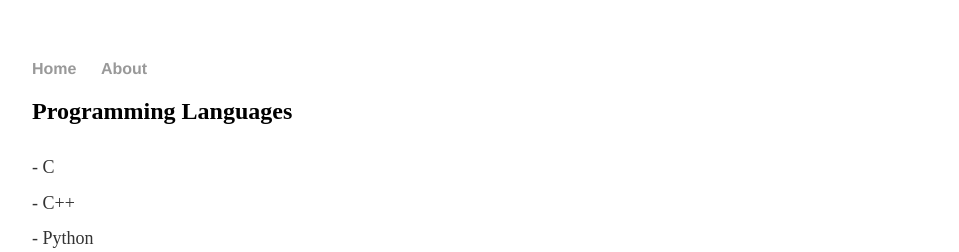
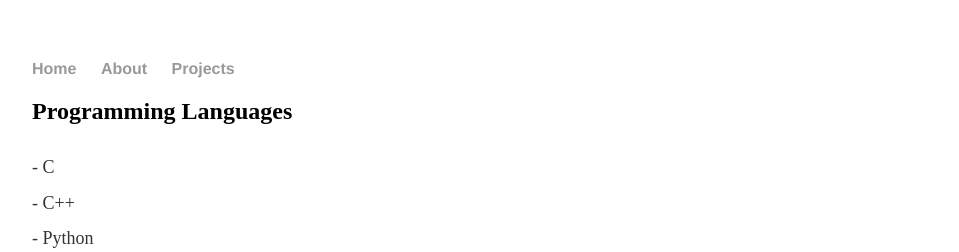
Before and after one commit to Winnie-Zheng/winnie-zheng.github.io, a Jekyll site: the page built from About/index.html, in a window 1280 px wide. Shown: the top 252 px of the page, without its empty margins (160-1119 px from the left). Built offline with Jekyll 4.4.1, drawn with Linux system fonts in a browser that asks for light colours.

Commit message:
Update default.html

```diff
--- a/_layouts/default.html
+++ b/_layouts/default.html
@@ -10,6 +10,7 @@
 	    		<ul>
 	        		<li><a href="/">Home</a></li>
 		        	<li><a href="/About">About</a></li>
+				<li><a href="/Projects">Projects</a></li>
 	    		</ul>
 			</nav>
 			<div class="container">
```
